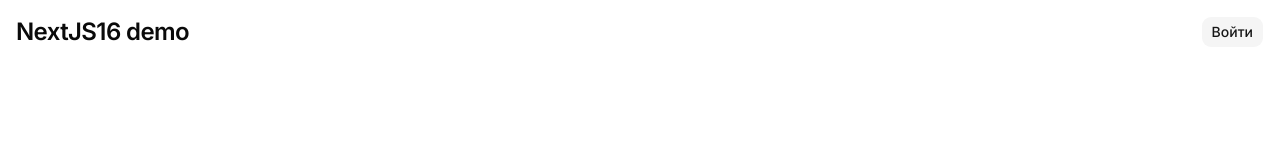
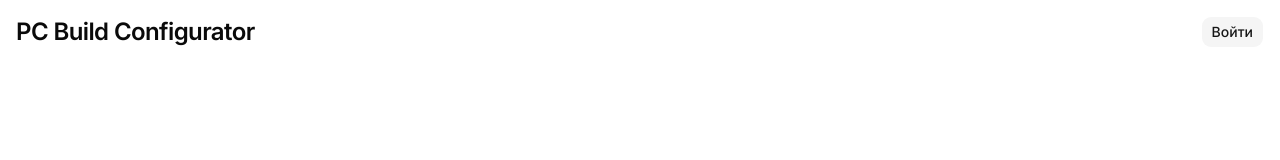
Before and after one commit to bombin78/nextjs16-fullstack-demo, a Next.js app: page / in a window 1280 px wide. Shown: the top 160 px of the page. Built offline with nearby package versions, Linux system fonts and the light colour scheme; no server answers.

Commit message:
Rename site title and header brand to PC Build Configurator

```diff
--- a/app/layout.tsx
+++ b/app/layout.tsx
@@ -18,7 +18,7 @@ const geistMono = Geist_Mono({
 });
 
 export const metadata: Metadata = {
-  title: "Приложение на Nextjs16",
+  title: "PC Build Configurator",
   description: "Здесь ты можешь ...",
 };
 
--- a/components/header.tsx
+++ b/components/header.tsx
@@ -10,7 +10,7 @@ export async function Header() {
         <header className="container mx-auto flex items-center p-4">
             <div className="shrink-0">
                 <TypographyH3>
-                    <Link href={session?.user ? '/dashboard' : '/'}>NextJS16 demo</Link>
+                    <Link href={session?.user ? '/dashboard' : '/'}>PC Build Configurator</Link>
                 </TypographyH3>
             </div>
             <nav className="min-w-0 flex-1">
```
